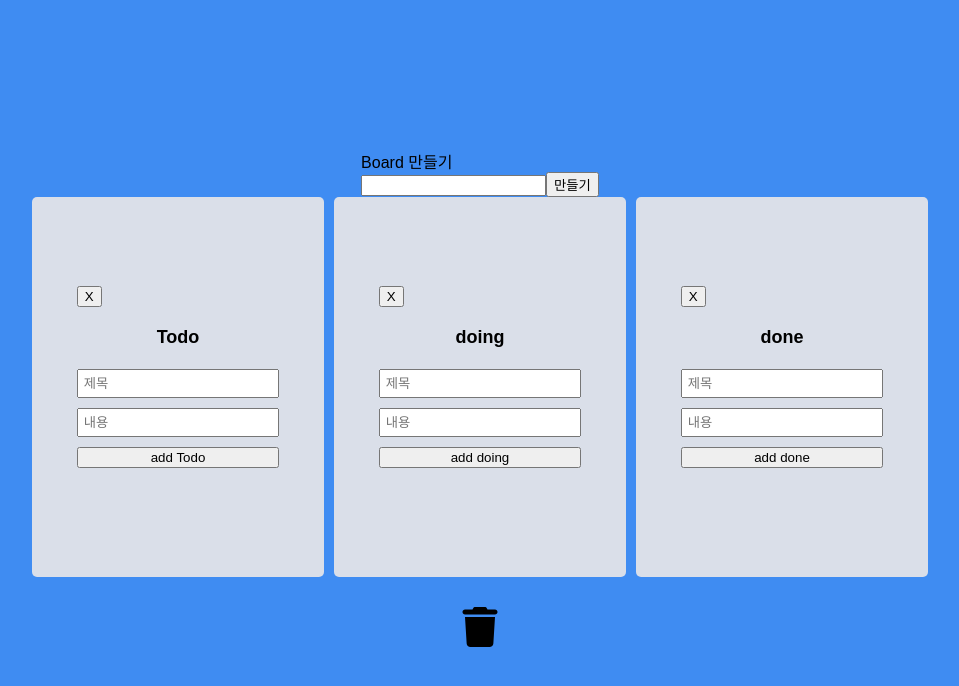
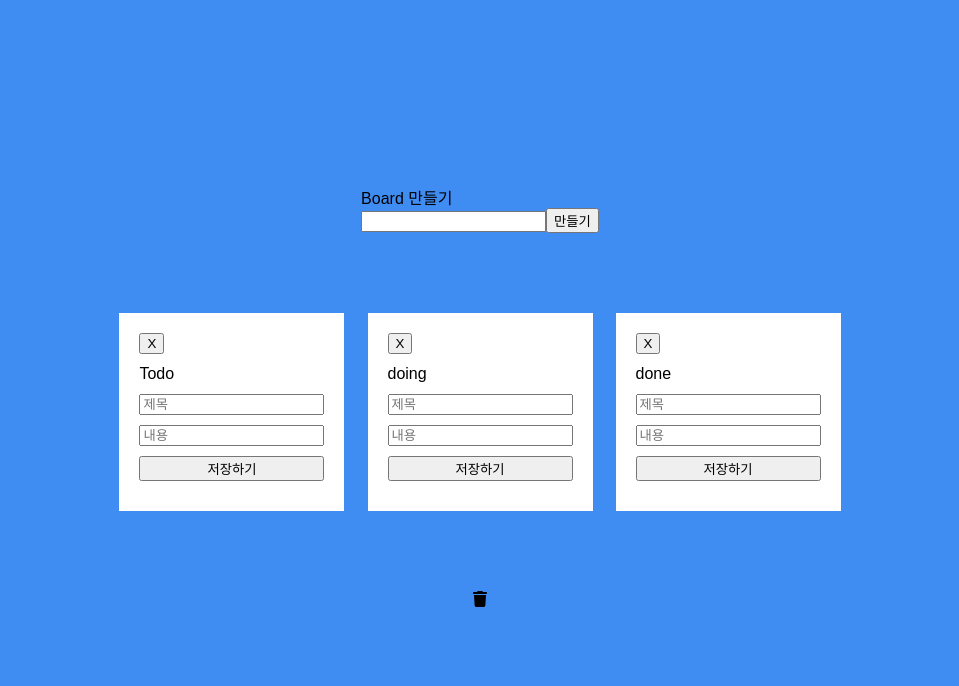
Before and after one commit to Namyunha/Trello, a React (Create React App) app: page / in a window 1280 px wide. Shown: the top 686 px of the page, without its empty margins (160-1119 px from the left). Built offline with nearby package versions, Linux system fonts and the light colour scheme.

Commit message:
refactoring

```diff
--- a/src/App.tsx
+++ b/src/App.tsx
@@ -3,7 +3,7 @@ import
   DragDropContext,
 } from 'react-beautiful-dnd';
 import {
-  Wrapper,
+  AppWrapper,
   Boards,
 }
 from "./styles"
@@ -26,22 +26,11 @@ import
 } from './features/todo/todosSlice';
 
 import { FaTrash } from "react-icons/fa6";
-
 import { FaTrashRestoreAlt } from "react-icons/fa";
-
-import styled from 'styled-components';
-
 import { Droppable } from 'react-beautiful-dnd';
-
-import {useForm} from 'react-hook-form'
-
+import { useForm } from 'react-hook-form'
 import { addBoard } from './features/todo/todosSlice';
-
-export interface IAreaProps {
-  $isDraggingFromThis: boolean;
-  $draggingOverWith: boolean;
-  $isDraggingOver: boolean;
-}
+import { TrashCan, BoardAddFormArea } from './styles';
 
 function App() {
   const { register, handleSubmit, formState: {errors} } = useForm();
@@ -51,58 +40,47 @@ function App() {
     let {destination, source} = info;
 
     if(!destination) return;
-
     if(destination?.droppableId === "TrashCan"){
       dispatch(trashTodo(source));
       return ;
     }
-
     if(destination?.droppableId === source.droppableId) {
       dispatch(setSameTodos({ todos, source, destination }))
     }
-
     if(destination?.droppableId !== source.droppableId) {
       dispatch(setCrossTodos({todos, destination, source}));
     }
   }
-
   const onValid = ({boardId}: any) => {
     dispatch(addBoard(boardId));
   }
 
   return <DragDropContext onDragEnd={onDragEnd}>
-      <Wrapper>
-        <div>
+      <AppWrapper>
+        <BoardAddFormArea>
           Board 만들기
           <form onSubmit={handleSubmit(onValid)}>
             <input {...register("boardId")} type="text" />
             <button>만들기</button>
           </form>
-        </div>
+        </BoardAddFormArea>
         <Boards>
           {Object.keys(todos).map(boardId => <Board key={boardId} boardId={boardId} toDos={todos[boardId]} />)}
         </Boards>
         <Droppable droppableId="TrashCan">
           {(magic, info) => (
-            <TrashCan ref={magic.innerRef} {...magic.droppableProps}  $isDraggingOver={info.isDraggingOver} $draggingOverWith={Boolean(info.draggingOverWith)} $isDraggingFromThis={Boolean(info.draggingFromThisWith)}>
+            <TrashCan ref={magic.innerRef}
+            {...magic.droppableProps}
+            $isDraggingOver={info.isDraggingOver}
+            $draggingOverWith={Boolean(info.draggingOverWith)}
+            $isDraggingFromThis={Boolean(info.draggingFromThisWith)}
+            >
               {Boolean(info.draggingOverWith) ? <FaTrashRestoreAlt /> : <FaTrash /> }
-
             </TrashCan>
           )}
         </Droppable>
-      </Wrapper>
+      </AppWrapper>
   </DragDropContext>
 }
 
-const TrashCan = styled.div<IAreaProps>`
-  display: flex;
-  justify-content: center;
-  align-items: center;
-  font-size: 40px;
-  padding: 10px;
-  color: ${(props) =>
-    props.$draggingOverWith ? "white" : "black"};
-  transition: all 0.5s
-`;
-
 export default App;
--- a/src/components/Board.tsx
+++ b/src/components/Board.tsx
@@ -5,9 +5,20 @@ import DraggableCard from '../components/Draggable'
 import { BoardWrapper } from "../styles"
 import { ITodo } from "../features/todo/todosSlice";
 import { useAppDispatch } from "../app/hook"
-import { v4 as uuidv4 } from "uuid"; // ES Modules
-import { addTodo } from "../features/todo/todosSlice"
-import { deleteBd } from "../features/todo/todosSlice"
+import { v4 as uuidv4 } from "uuid";
+import { BoardFormWrapper } from "../styles"
+import
+{ BoardTitle,
+  BoardForm,
+  BoardFormInput
+} from "../styles"
+
+import
+{ addTodo,
+  deleteBd
+} from "../features/todo/todosSlice"
+
+import { ErrorMessage } from "../styles"
 
 interface IBoard {
     toDos: ITodo[]
@@ -23,7 +34,6 @@ const Board = ({toDos, boardId}:IBoard) => {
   console.log(errors?.title?.message);
 
   const onSaveHandler = (data:any) => {
-    console.log(data);
     dispatch(addTodo({data, boardId, toDos}))
   }
 
@@ -32,13 +42,13 @@ const Board = ({toDos, boardId}:IBoard) => {
   }
 
   return (
-    <Wrapper>
+    <BoardFormWrapper>
         <div>
           <button onClick={deleteBoard}>X</button>
         </div>
-        <Title>{boardId}</Title>
-        <Form onSubmit={handleSubmit(onSaveHandler)}>
-          <Input {...register("title",
+        <BoardTitle>{boardId}</BoardTitle>
+        <BoardForm onSubmit={handleSubmit(onSaveHandler)}>
+          <BoardFormInput {...register("title",
             {
               required: "제목을 입력 해주세요",
               minLength: {
@@ -48,9 +58,9 @@ const Board = ({toDos, boardId}:IBoard) => {
             })}  placeholder="제목" />
           {errors?.title && typeof errors.title.message === 'string' && <ErrorMessage>{errors.title.message}</ErrorMessage>}
 
-          <Input {...register("content")} placeholder="내용" />
-          <button>add {boardId}</button>
-        </Form>
+          <BoardFormInput {...register("content")} placeholder="내용" />
+          <button>저장하기</button>
+        </BoardForm>
         <Droppable droppableId={boardId}>
             {(magic, info) => (
                 <BoardWrapper
@@ -64,40 +74,8 @@ const Board = ({toDos, boardId}:IBoard) => {
                 </BoardWrapper>
             )}
         </Droppable>
-    </Wrapper>
+    </BoardFormWrapper>
   )
 }
-const ErrorMessage = styled.span`
-  color: red;
-  font-size: 14px;
-`
 
-const Form = styled.form`
-  width: 100%;
-  display: flex;
-  flex-direction: column;
-  gap: 10px;
-`
-const Input = styled.input`
-  width: 100%;
-  padding: 5px;
-`
-
-
-
-const Title = styled.h2`
-  text-align: center;
-  font-weight: 600;
-  font-size: 18px;
-`;
-const Wrapper = styled.div`
-  display: flex;
-  flex-direction: column;
-  width: 100%;
-  gap: 20px;
-  padding: 10% 5%;
-  background-color: ${(props) => props.theme.boardColor};
-  border-radius: 5px;
-  min-height: 30%;
-`;
 export default Board
--- a/src/styles.ts
+++ b/src/styles.ts
@@ -1,47 +1,75 @@
 import styled from "styled-components";
 
-export const Wrapper = styled.div`
-  display: flex;
-  flex-direction: column;
-  padding-top: 10px;
-  max-width: 70%;
-  width: 100%;
-  margin: 0 auto;
-  justify-content: center;
-  align-items: center;
-  height: 100vh;
-`;
-
-export const Boards = styled.div`
-  display: flex;
-  width: 100%;
-  gap: 10px;
-  margin-bottom: 20px
-`;
+// interface
 
 export interface IAreaProps {
   $isDraggingFromThis: boolean;
   $isDraggingOver: boolean;
 }
+export interface TrashCanProps {
+  $isDraggingFromThis: boolean;
+  $draggingOverWith: boolean;
+  $isDraggingOver: boolean;
+}
 
 
-export const BoardWrapper = styled.div<IAreaProps>`
-  background-color: ${props => props.$isDraggingOver ? "#dfe6e9" : props.$isDraggingFromThis ? "#b2bec3" : "transparent"};
-  border-radius: 5px;
+// styled Components
+
+// App.tsx
+export const AppWrapper = styled.div`
+  width: 100vw;
+  height: 100vh;
+  display: flex;
+  flex-direction: column;
+  justify-content: center;
+  gap: 10%;
+  align-items: center;
+`;
+
+export const BoardAddFormArea = styled.div`
+`
+export const Boards = styled.div`
+  width: 100%;
+  display: flex;
+  justify-content: center;
+  gap: 3%;
+  padding: 0% 5%;
+  max-width: 70%;
+`;
+export const TrashCan = styled.div<TrashCanProps>`
+`;
+
+
+// Board.tsx
+export const BoardFormWrapper = styled.div`
+  display: flex;
+  flex-direction: column;
+  background-color: white;
+  gap: 10px;
+  padding: 20px;
+`;
+
+export const BoardTitle = styled.h2`
+`;
+
+export const BoardForm = styled.form`
   display: flex;
   flex-direction: column;
   gap: 10px;
-  transition: background-color 0.3s ease-in-out;
+`
+
+export const BoardFormInput = styled.input`
+
+`
+
+export const BoardWrapper = styled.div<IAreaProps>`
 `;
 
+// Draggable.tsx
 export const Card = styled.div<{ $isDraggingOver: boolean }>`
-  border-radius: 5px;
-  margin-bottom: 5px;
-  padding: 10px 10px;
-  opacity: ${(props) =>
-    props.$isDraggingOver ? 0.5 : 1};
-  background-color: ${(props) =>
-    props.$isDraggingOver ? "#74b9ff" : props.theme.cardColor};
-  box-shadow: ${props =>
-  props.$isDraggingOver ? '0px 2px 10px rgba(0, 0, 0, 0.05)' : "none"}
 `;
+
+export const ErrorMessage = styled.span`
+color: red;
+font-size: 14px;
+`
```
